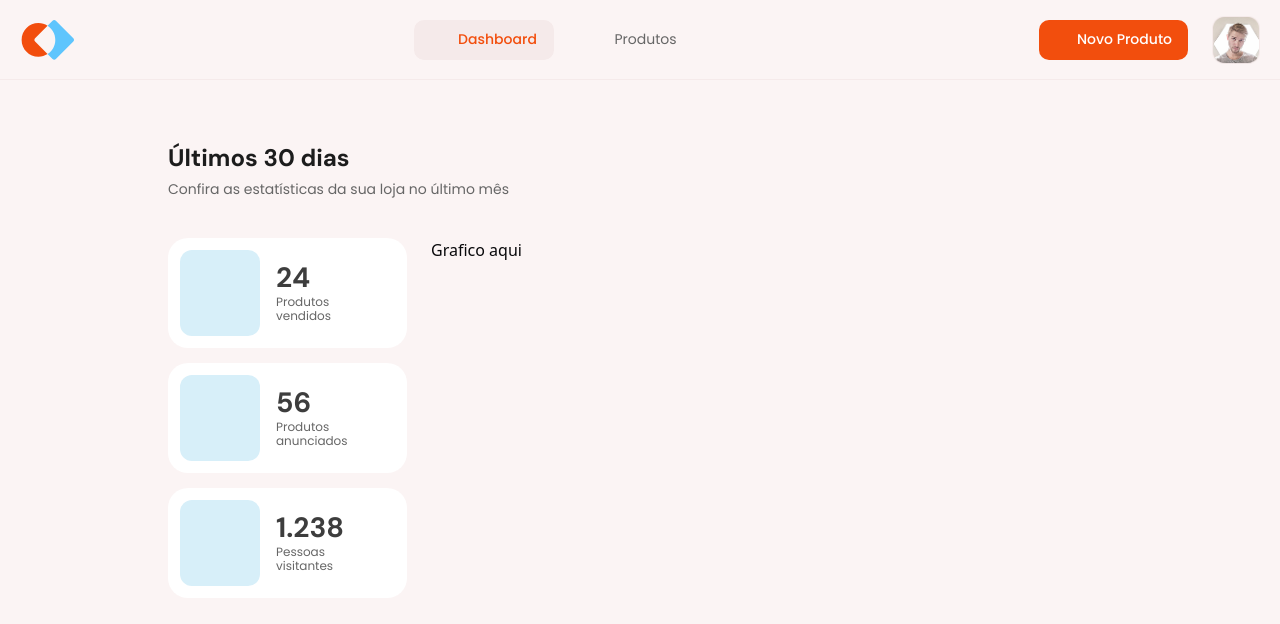
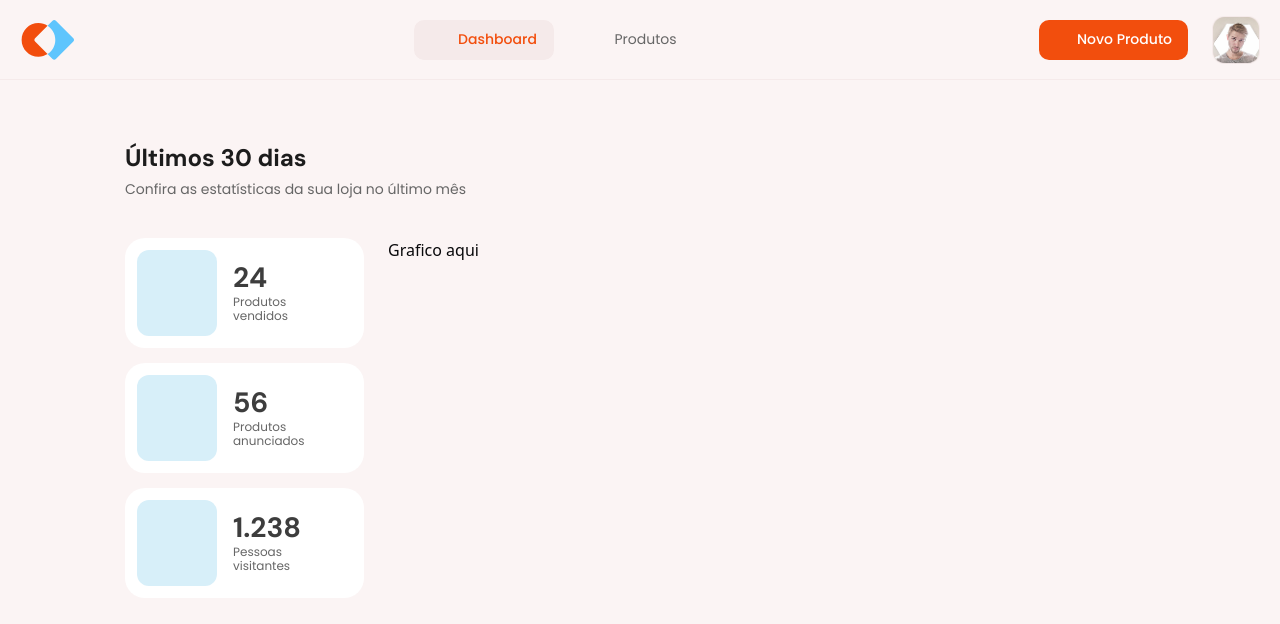
Before and after one commit to ropdias/marketplace-web, a React (Vite) app: page / in a window 1280 px wide. Shown: the top 624 px of the page. Built offline with nearby package versions, Linux system fonts and the light colour scheme; some icons are missing.

Commit message:
update main layout

```diff
--- a/src/pages/_layouts/app.tsx
+++ b/src/pages/_layouts/app.tsx
@@ -4,11 +4,9 @@ import { Header } from '@/components/header'
 
 export function AppLayout() {
   return (
-    <div className="flex min-h-screen flex-col antialiased">
+    <div className="flex min-h-screen min-w-[66.875rem] flex-col gap-16 antialiased">
       <Header />
-      <div className="flex flex-1 flex-col gap-10 px-[168px] py-16">
-        <Outlet />
-      </div>
+      <Outlet />
     </div>
   )
 }
--- a/src/pages/app/dashboard.tsx
+++ b/src/pages/app/dashboard.tsx
@@ -7,7 +7,7 @@ import { cn } from '@/lib/utils'
 
 export function Dashboard() {
   return (
-    <>
+    <div className="m-auto flex w-full max-w-[66.875rem] flex-1 flex-col gap-10 px-5">
       <Helmet title="Dashboard" />
       <div className="flex flex-col gap-2">
         <p className={cn('text-gray-500', getTailwindClass('font-title-md'))}>
@@ -40,6 +40,6 @@ export function Dashboard() {
           Grafico aqui
         </div>
       </div>
-    </>
+    </div>
   )
 }
```
